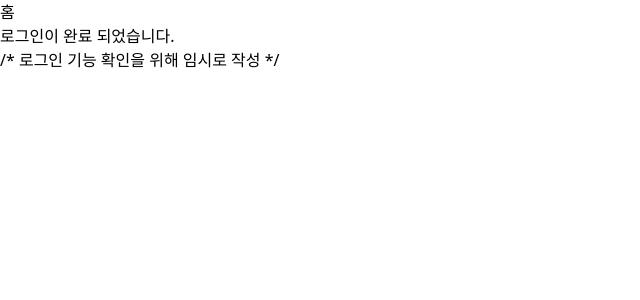
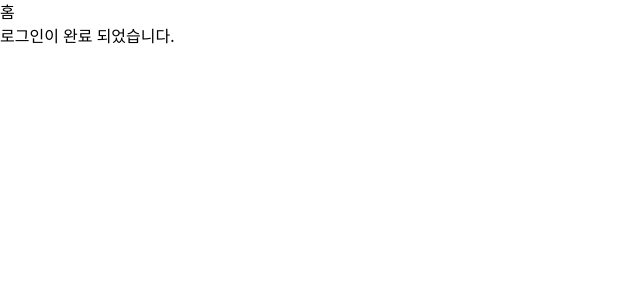
Before and after one commit to jerimy321/perfume-client, a React (Create React App) app: page / in a window 1280 px wide. Shown: the top 300 px of the page, without its empty margins (0-640 px from the left). Built offline with nearby package versions, Linux system fonts and the light colour scheme.

Commit message:
modify: 주석 잘못 달아서 home 페이지 수정

```diff
--- a/src/pages/home.tsx
+++ b/src/pages/home.tsx
@@ -8,12 +8,13 @@ export default function Home() {
     return (
         <div>
             <div>홈</div>
+            {/* 로그인 기능 구현을 위해 임시적으로 만듦 */}
             {token !== null ?
                 <div>로그인이 완료 되었습니다.</div>
                 : (
                     <Link to="/login">로그인</Link>
                 )
-            } /* 로그인 기능 확인을 위해 임시로 작성 */
+            }
         </div>
     );
 };
```
